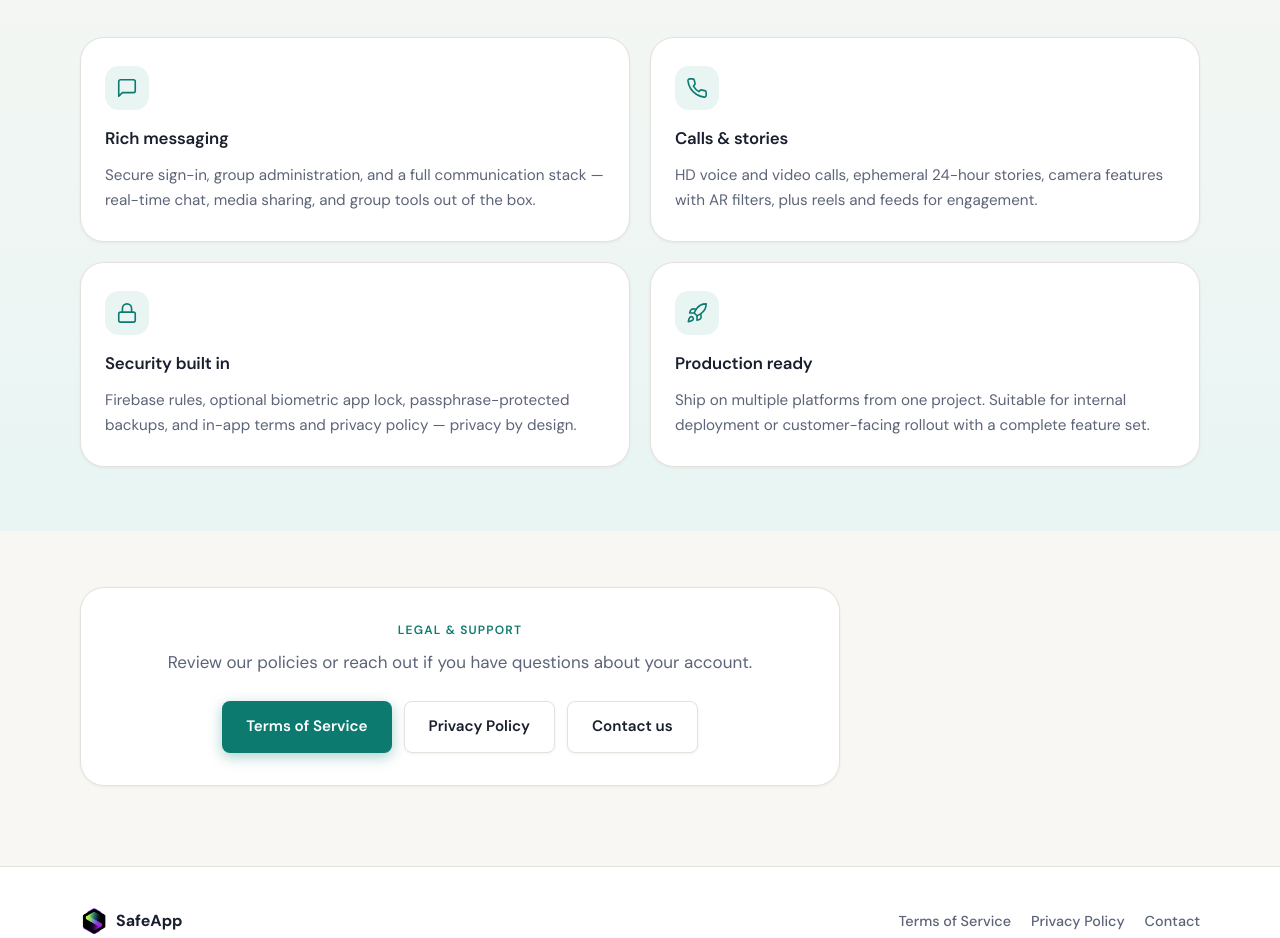
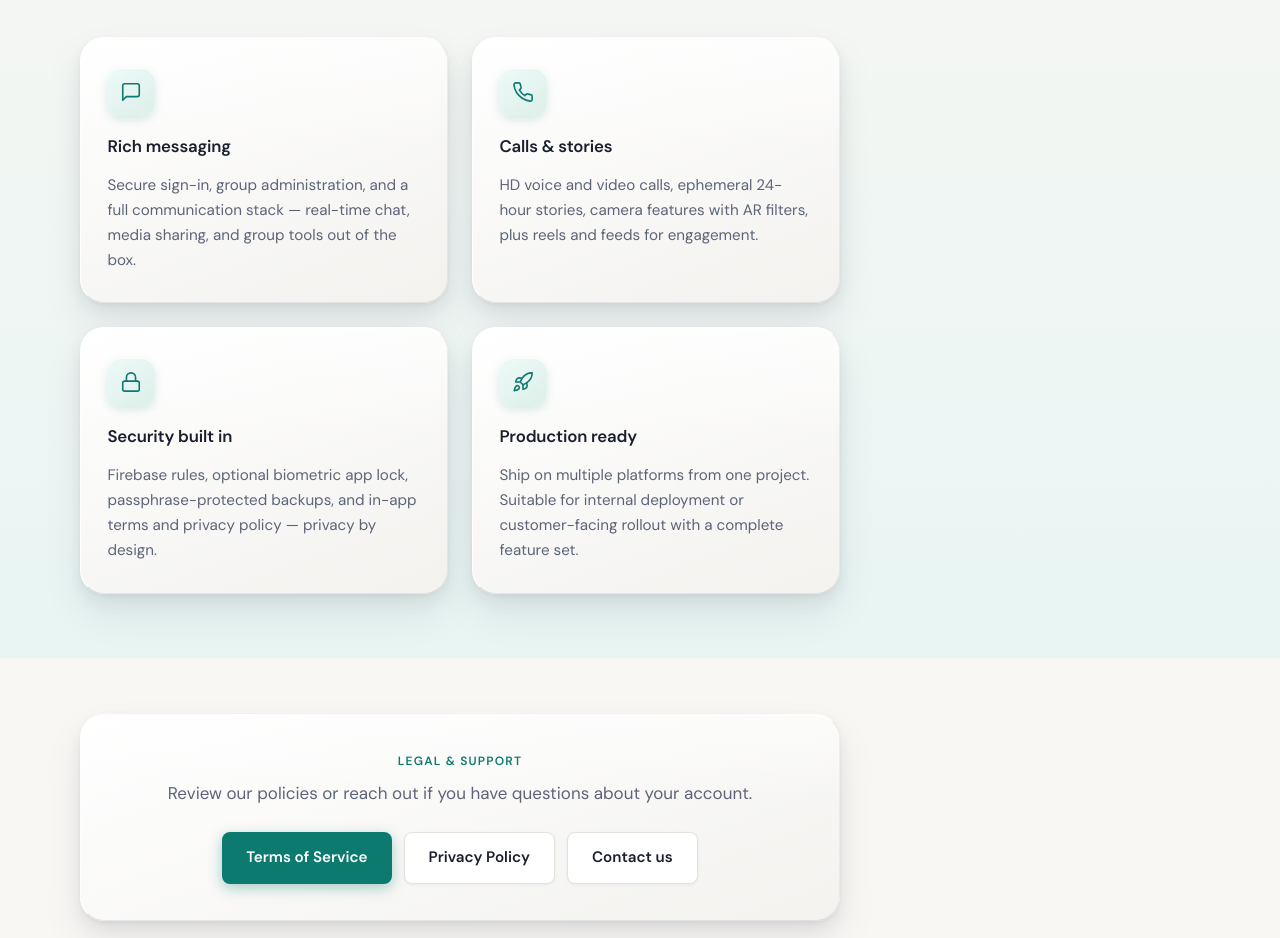
Before and after one commit to syedhamzamehdiii/SafeApp-Legal, a plain HTML site: page index.html in a window 1280 px wide. Shown: the part 1046-1984 px from the top of the page. Drawn offline with Linux system fonts and the light colour scheme.

Commit message:
designing

```diff
--- a/index.html
+++ b/index.html
@@ -41,7 +41,7 @@
     </section>
 
     <section class="about-intro container">
-      <div class="about-card">
+      <div class="about-card card-3d">
         <p class="about-intro-text">
           SafeApp is a full-featured secure communication platform built with Flutter and Firebase. It delivers real-time one-to-one and group messaging — text, images, video, voice notes, documents, and location — plus voice and video calls via Agora, 24-hour status and stories, short-form reels, and social-style feeds, all behind phone and email OTP authentication.
         </p>
@@ -61,28 +61,28 @@
         </header>
 
         <div class="feature-grid">
-          <article class="feature-card">
+          <article class="feature-card card-3d">
             <span class="feature-icon" aria-hidden="true">
               <svg width="22" height="22" viewBox="0 0 24 24" fill="none" stroke="currentColor" stroke-width="1.75" stroke-linecap="round" stroke-linejoin="round"><path d="M21 15a2 2 0 0 1-2 2H7l-4 4V5a2 2 0 0 1 2-2h14a2 2 0 0 1 2 2z"/></svg>
             </span>
             <h3>Rich messaging</h3>
             <p>Secure sign-in, group administration, and a full communication stack — real-time chat, media sharing, and group tools out of the box.</p>
           </article>
-          <article class="feature-card">
+          <article class="feature-card card-3d">
             <span class="feature-icon" aria-hidden="true">
               <svg width="22" height="22" viewBox="0 0 24 24" fill="none" stroke="currentColor" stroke-width="1.75" stroke-linecap="round" stroke-linejoin="round"><path d="M22 16.92v3a2 2 0 0 1-2.18 2 19.79 19.79 0 0 1-8.63-3.07 19.5 19.5 0 0 1-6-6 19.79 19.79 0 0 1-3.07-8.67A2 2 0 0 1 4.11 2h3a2 2 0 0 1 2 1.72 12.84 12.84 0 0 0 .7 2.81 2 2 0 0 1-.45 2.11L8.09 9.91a16 16 0 0 0 6 6l1.27-1.27a2 2 0 0 1 2.11-.45 12.84 12.84 0 0 0 2.81.7A2 2 0 0 1 22 16.92z"/></svg>
             </span>
             <h3>Calls &amp; stories</h3>
             <p>HD voice and video calls, ephemeral 24-hour stories, camera features with AR filters, plus reels and feeds for engagement.</p>
           </article>
-          <article class="feature-card">
+          <article class="feature-card card-3d">
             <span class="feature-icon" aria-hidden="true">
               <svg width="22" height="22" viewBox="0 0 24 24" fill="none" stroke="currentColor" stroke-width="1.75" stroke-linecap="round" stroke-linejoin="round"><rect x="3" y="11" width="18" height="11" rx="2" ry="2"/><path d="M7 11V7a5 5 0 0 1 10 0v4"/></svg>
             </span>
             <h3>Security built in</h3>
             <p>Firebase rules, optional biometric app lock, passphrase-protected backups, and in-app terms and privacy policy — privacy by design.</p>
           </article>
-          <article class="feature-card">
+          <article class="feature-card card-3d">
             <span class="feature-icon" aria-hidden="true">
               <svg width="22" height="22" viewBox="0 0 24 24" fill="none" stroke="currentColor" stroke-width="1.75" stroke-linecap="round" stroke-linejoin="round"><path d="M4.5 16.5c-1.5 1.26-2 5-2 5s3.74-.5 5-2c.71-.84.7-2.13-.09-2.91a2.18 2.18 0 0 0-2.91-.09z"/><path d="m12 15-3-3a22 22 0 0 1 2-3.95A12.88 12.88 0 0 1 22 2c0 2.72-.78 7.5-6 11a22.35 22.35 0 0 1-4 2z"/><path d="M9 12H4s.55-3.03 2-4c1.62-1.08 5 0 5 0"/><path d="M12 15v5s3.03-.55 4-2c1.08-1.62 0-5 0-5"/></svg>
             </span>
@@ -94,7 +94,7 @@
     </section>
 
     <section class="about-legal container">
-      <div class="about-legal-inner">
+      <div class="about-legal-inner card-3d">
         <p class="about-legal-label">Legal &amp; support</p>
         <p class="about-legal-text">Review our policies or reach out if you have questions about your account.</p>
         <div class="about-legal-actions">
--- a/styles.css
+++ b/styles.css
@@ -20,6 +20,16 @@
   --header-height: 72px;
   --max-width: 760px;
   --container: min(1120px, 100% - 2.5rem);
+  --shadow-3d:
+    0 1px 0 rgba(255, 255, 255, 0.95) inset,
+    0 2px 4px rgba(26, 31, 46, 0.04),
+    0 8px 16px rgba(26, 31, 46, 0.06),
+    0 20px 40px rgba(26, 31, 46, 0.08);
+  --shadow-3d-hover:
+    0 1px 0 rgba(255, 255, 255, 0.95) inset,
+    0 4px 8px rgba(26, 31, 46, 0.06),
+    0 16px 32px rgba(26, 31, 46, 0.1),
+    0 32px 64px rgba(26, 31, 46, 0.12);
 }
 
 *,
@@ -214,15 +224,27 @@ body {
   padding-bottom: 0;
 }
 
+.about-content {
+  width: 100%;
+  max-width: var(--max-width);
+}
+
 .about-hero {
   position: relative;
   padding: 4.5rem 0 3rem;
   overflow: hidden;
 }
 
+.about-hero .container {
+  display: flex;
+  flex-direction: column;
+  align-items: flex-start;
+}
+
 .about-hero-inner {
   position: relative;
-  max-width: 720px;
+  width: 100%;
+  max-width: var(--max-width);
 }
 
 .about-eyebrow {
@@ -260,13 +282,47 @@ body {
   padding: 0 0 3.5rem;
 }
 
+.card-3d {
+  position: relative;
+  background: linear-gradient(160deg, #ffffff 0%, #f3f2ef 100%);
+  border: 1px solid rgba(255, 255, 255, 0.85);
+  border-bottom-color: rgba(26, 31, 46, 0.1);
+  border-right-color: rgba(26, 31, 46, 0.07);
+  border-radius: var(--radius-lg);
+  box-shadow: var(--shadow-3d);
+  transform: translateY(0);
+  transition:
+    transform 0.28s cubic-bezier(0.22, 1, 0.36, 1),
+    box-shadow 0.28s cubic-bezier(0.22, 1, 0.36, 1),
+    border-color 0.28s ease;
+}
+
+.card-3d::before {
+  content: "";
+  position: absolute;
+  inset: 0;
+  border-radius: inherit;
+  background: linear-gradient(180deg, rgba(255, 255, 255, 0.55) 0%, transparent 42%);
+  pointer-events: none;
+  z-index: 0;
+}
+
+.card-3d > * {
+  position: relative;
+  z-index: 1;
+}
+
+.card-3d:hover {
+  transform: translateY(-8px);
+  box-shadow: var(--shadow-3d-hover);
+  border-bottom-color: rgba(13, 122, 111, 0.15);
+  border-right-color: rgba(13, 122, 111, 0.1);
+}
+
 .about-card {
+  width: 100%;
   max-width: var(--max-width);
   padding: 2rem 2.25rem;
-  background: var(--color-surface);
-  border: 1px solid var(--color-border);
-  border-radius: var(--radius-lg);
-  box-shadow: var(--shadow-md);
 }
 
 .about-intro-text {
@@ -286,8 +342,15 @@ body {
   border-top: 1px solid var(--color-border);
 }
 
+.about-features .container {
+  display: flex;
+  flex-direction: column;
+  align-items: flex-start;
+}
+
 .about-features-header {
-  max-width: 640px;
+  width: 100%;
+  max-width: var(--max-width);
   margin-bottom: 2.5rem;
 }
 
@@ -310,49 +373,52 @@ body {
   font-size: 1.05rem;
   line-height: 1.7;
   color: var(--color-text-muted);
+  max-width: 62ch;
 }
 
 .feature-grid {
   display: grid;
-  grid-template-columns: repeat(2, 1fr);
-  gap: 1.25rem;
+  grid-template-columns: repeat(2, minmax(0, 1fr));
+  gap: 1.5rem;
+  width: 100%;
+  max-width: var(--max-width);
+  align-items: stretch;
 }
 
 .feature-card {
-  padding: 1.75rem 1.5rem;
-  background: var(--color-surface);
-  border: 1px solid var(--color-border);
-  border-radius: var(--radius-lg);
-  box-shadow: var(--shadow-sm);
-  transition: transform 0.2s, box-shadow 0.2s, border-color 0.2s;
-}
-
-.feature-card:hover {
-  transform: translateY(-2px);
-  box-shadow: var(--shadow-md);
-  border-color: rgba(13, 122, 111, 0.25);
+  display: flex;
+  flex-direction: column;
+  height: 100%;
+  min-height: 220px;
+  padding: 1.85rem 1.65rem;
+  isolation: isolate;
 }
 
 .feature-icon {
+  position: relative;
   display: flex;
   align-items: center;
   justify-content: center;
-  width: 44px;
-  height: 44px;
-  margin-bottom: 0.85rem;
+  width: 48px;
+  height: 48px;
+  margin-bottom: 1rem;
   border-radius: var(--radius-md);
-  background: var(--color-accent-light);
+  background: linear-gradient(145deg, #eefaf8 0%, #dcefe9 100%);
   color: var(--color-accent);
+  box-shadow:
+    0 1px 0 rgba(255, 255, 255, 0.9) inset,
+    0 4px 10px rgba(13, 122, 111, 0.15);
 }
 
 .feature-card h3 {
-  margin: 0 0 0.65rem;
+  margin: 0 0 0.75rem;
   font-size: 1.05rem;
   font-weight: 600;
   letter-spacing: -0.01em;
 }
 
 .feature-card p {
+  flex: 1;
   margin: 0;
   font-size: 0.95rem;
   line-height: 1.65;
@@ -364,13 +430,10 @@ body {
 }
 
 .about-legal-inner {
+  width: 100%;
   max-width: var(--max-width);
-  padding: 2rem 2.25rem;
+  padding: 2.25rem 2.25rem;
   text-align: center;
-  background: var(--color-surface);
-  border: 1px solid var(--color-border);
-  border-radius: var(--radius-lg);
-  box-shadow: var(--shadow-sm);
 }
 
 .about-legal-label {
@@ -850,6 +913,11 @@ main > .legal-doc:first-child {
 
   .feature-grid {
     grid-template-columns: 1fr;
+    gap: 1.25rem;
+  }
+
+  .feature-card {
+    min-height: 0;
   }
 }
 
@@ -874,6 +942,10 @@ main > .legal-doc:first-child {
   .about-card,
   .about-legal-inner {
     padding: 1.5rem 1.25rem;
+  }
+
+  .card-3d:hover {
+    transform: translateY(-4px);
   }
 
   .about-features {
```
